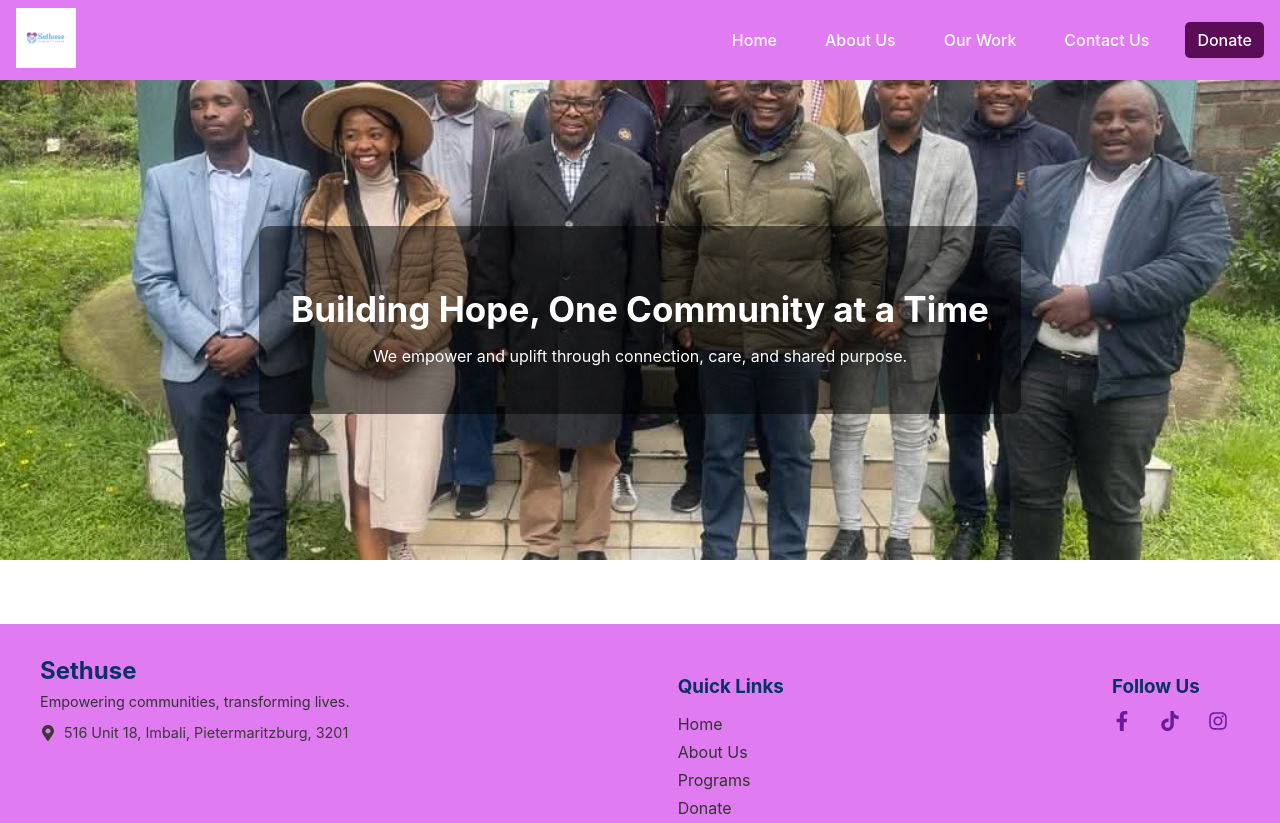
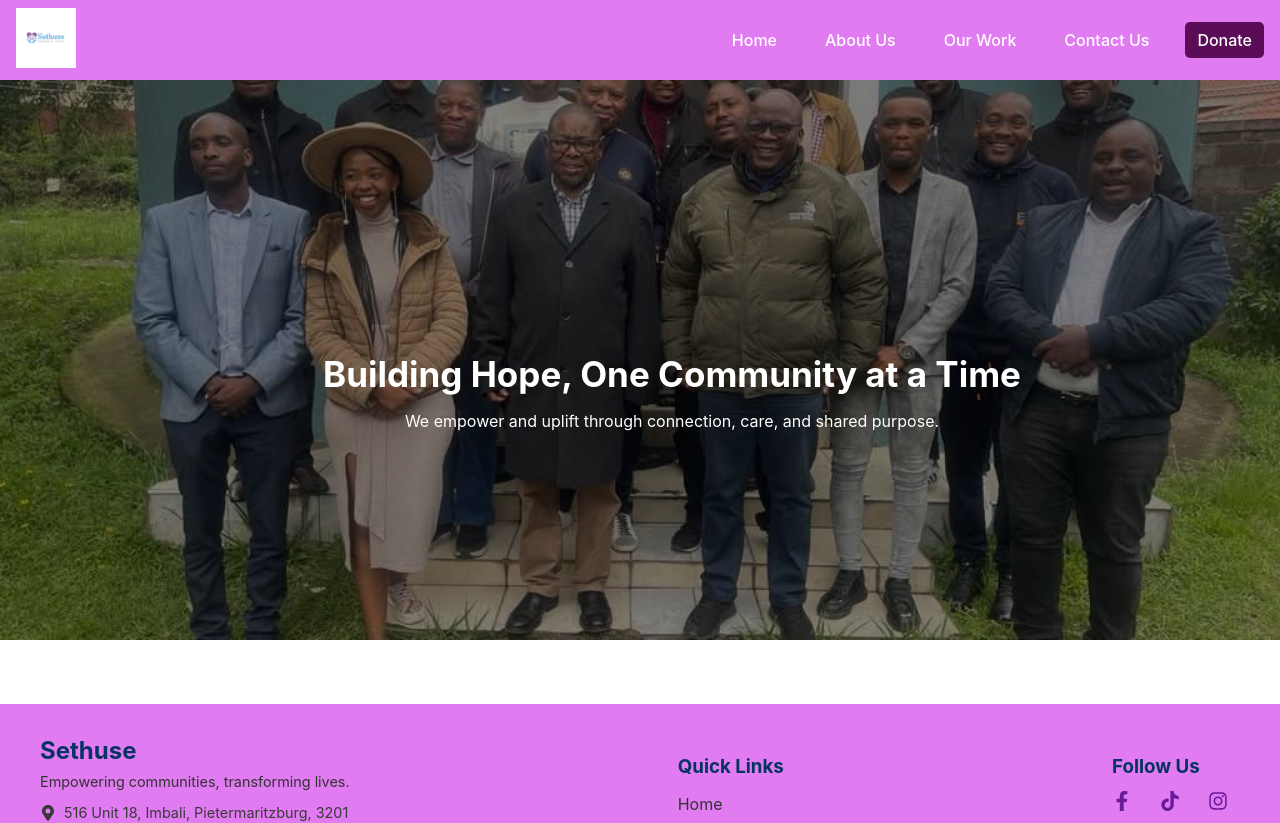
Before and after one commit to SmaSema/sethuse-website, a React (Create React App) app: page /about in a window 1280 px wide. Shown: the top 823 px of the page. Built offline with nearby package versions, Linux system fonts and the light colour scheme.

Commit message:
14th  commit

```diff
--- a/src/components/AboutUs_page/HeroAbout.css
+++ b/src/components/AboutUs_page/HeroAbout.css
@@ -4,16 +4,32 @@
   background-size: cover;
   background-position: center;
   position: relative;
-  height: 60vh;
+  height: 70vh;
   color: white;
   display: flex;
   align-items: center;
   justify-content: center;
   text-align: center;
+  overflow: hidden;
 }
 
 .hero .overlay {
+  position: absolute;
+  top: 0;
+  left: 0;
+  height: 100%;
+  width: 100%;
   background: rgba(0, 0, 0, 0.5);
+  display: flex;
+  flex-direction: column;
+  justify-content: center;
+  align-items: center;
   padding: 2rem;
-  border-radius: 10px;
+  z-index: 1;
 }
+
+.hero .overlay h1,
+.hero .overlay p {
+  z-index: 2;
+  margin: 0.5rem 0;
+}
```
